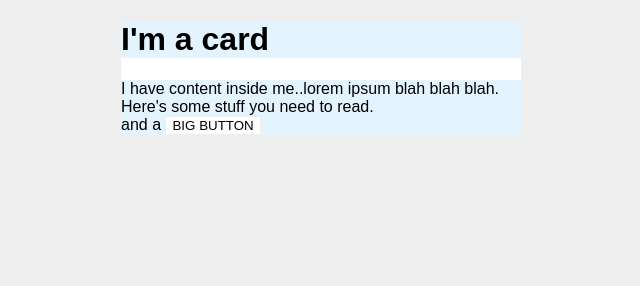
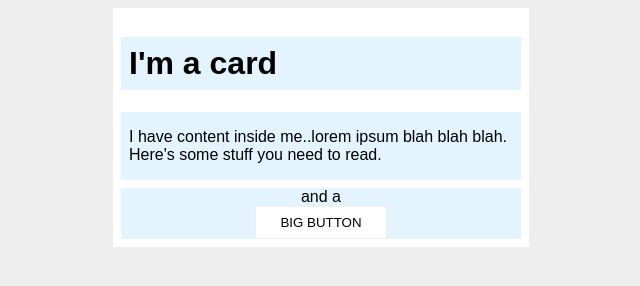
Before and after one commit to Nirneen/Odin_project, a plain HTML site: page css-exercises-main/margin-and-padding/02-margin-and-padding-2/index.html in a window 1280 px wide. Shown: the whole page, without its empty margins (319-959 px from the left). Drawn offline with Linux system fonts and the light colour scheme.

```diff
--- a/css-exercises-main/margin-and-padding/02-margin-and-padding-2/style.css
+++ b/css-exercises-main/margin-and-padding/02-margin-and-padding-2/style.css
@@ -6,22 +6,32 @@
 .card {
   width: 400px;
   background: #fff;
-  margin: 16px auto;
+  margin: 8px auto;
+  padding: 8px;
 }
 
 .title {
   background: #e3f4ff;
+  font-weight: bold;
+  padding: 8px;
 }
 
 .content {
   background: #e3f4ff;
+  padding: 16px 8px;
+  margin-bottom: 8px;
 }
 
 .button-container {
   background: #e3f4ff;
+  text-align: center;
+  padding: auto;
 }
 
 button {
   background: white;
   border: 1px solid #eee;
+  display: block;
+  margin: 0 auto;
+  padding: 8px 24px;
 }
```
Also changed, not shown: css-exercises-main/margin-and-padding/01-margin-and-padding-1/style.css (+5 -5 lines).
